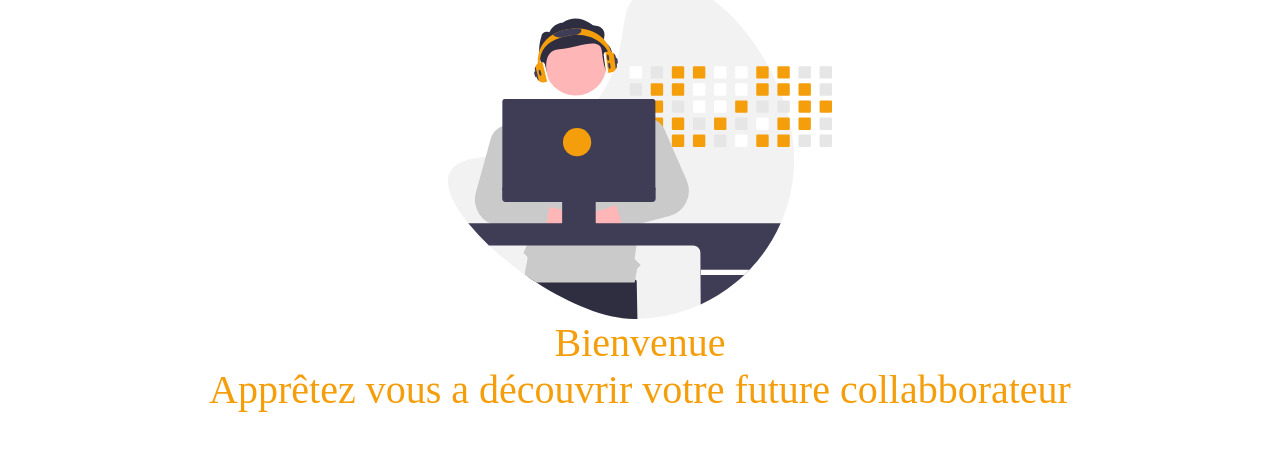
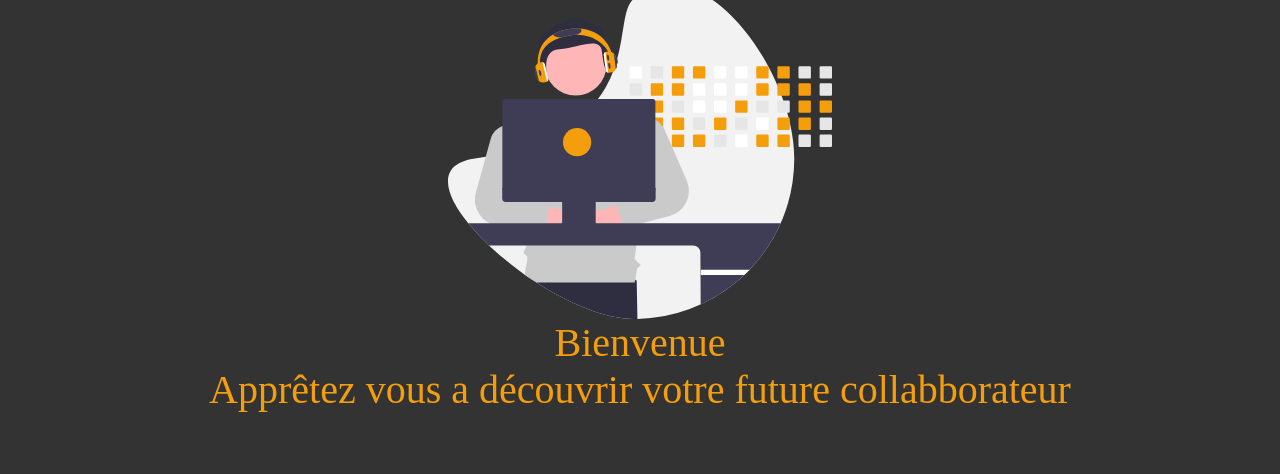
Before and after one commit to Abdoul03/maquetteInteractive, a plain HTML site: page index.html in a window 1280 px wide. Shown: the part 52-526 px from the top of the page. Drawn offline with Linux system fonts and the light colour scheme.

Commit message:
randomColorOkay

```diff
--- a/script.js
+++ b/script.js
@@ -8,12 +8,13 @@ const triangle2 = document.querySelector('.triangle2')
 const leftZone = document.querySelector('.left')
 const rightZone = document.querySelector('.right')
 
-let change1 = Math.floor(Math.random() * 0xFFFFFF).toString(16)
-let change2 = Math.floor(Math.random() * 0xFFFFFF).toString(16)
+
 // console.log(change);
 
 
 couleurs.addEventListener('click', () => {
+    let change1 = Math.floor(Math.random() * 0xFFFFFF).toString(16)
+    let change2 = Math.floor(Math.random() * 0xFFFFFF).toString(16)
     leftZone.style.backgroundColor = '#' + change1
     rightZone.style.backgroundColor = '#' + change2
 })
--- a/style.css
+++ b/style.css
@@ -9,7 +9,7 @@
   font-family: Alfa;
   src: url(./assets/AlfaSlabOne-Regular.ttf);
 }
-body #cvhome {
+#cvhome {
   background-color: rgb(51, 51, 51);
 }
 
```
Also changed, not shown: cv.html (+4 -4 lines).
